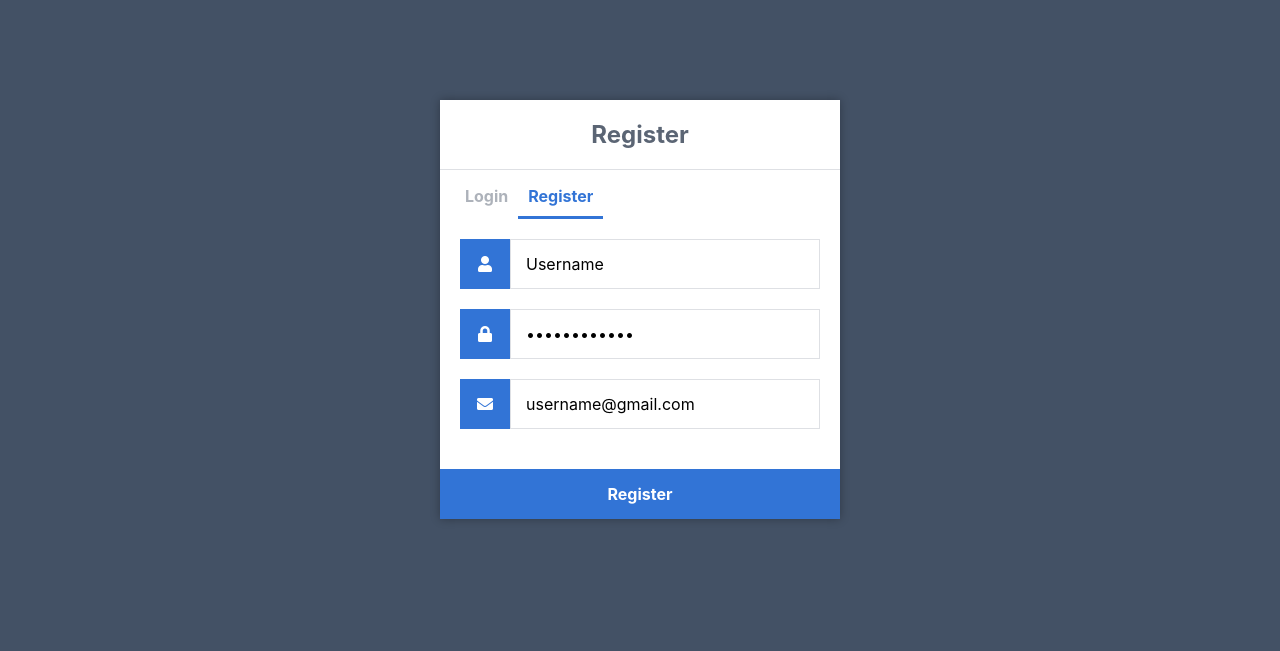
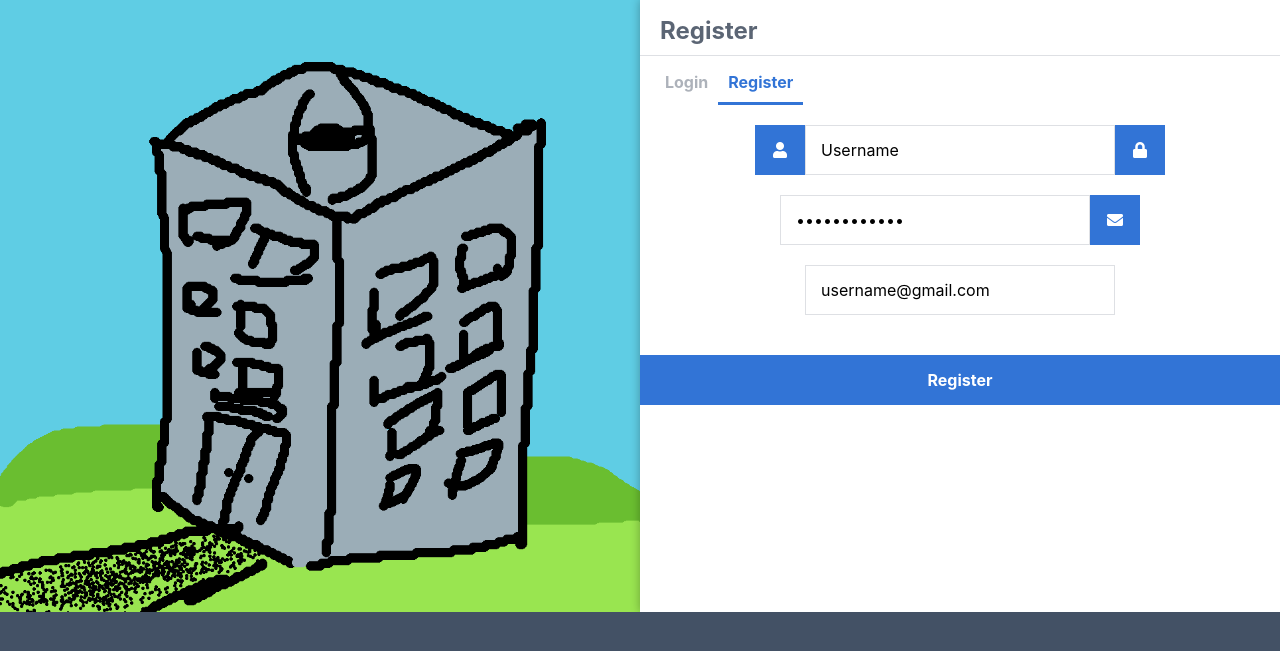
Before and after one commit to NIXON-KOH/System-Security-Project, a Flask app: page /Register in a window 1280 px wide. Shown: the top 651 px of the page. Run offline with Flask 3, Linux system fonts and the light colour scheme; some libraries are stand-ins or nearby versions.

Commit message:
branch 0.1
Changed layout of register a bit, planning to add in facial recognition soon.

```diff
--- a/static/style.css
+++ b/static/style.css
@@ -4,22 +4,35 @@
   	font-size: 16px;
   	-webkit-font-smoothing: antialiased;
   	-moz-osx-font-smoothing: grayscale;
+	overflow: hidden;
 }
 body {
   	background-color: #435165;
   	margin: 0;
 }
+.login-container {
+    display: flex;
+    width: 100%;
+	flex-direction: row;
+	height: 100%;
+}
+.login-background {
+	flex: 1;
+}
+.background-image {
+	width: 100%;
+	height: 100%;
+}
 .login, .register {
-  	width: 400px;
+	flex: 1;
   	background-color: #ffffff;
   	box-shadow: 0 0 9px 0 rgba(0, 0, 0, 0.3);
-  	margin: 100px auto;
 }
 .login h1, .register h1 {
-  	text-align: center;
+  	text-align: left;
   	color: #5b6574;
   	font-size: 24px;
-  	padding: 20px 0 20px 0;
+  	padding: 0 0 10px 20px;
   	border-bottom: 1px solid #dee0e4;
 }
 .login .links, .register .links {
--- a/templates/register.html
+++ b/templates/register.html
@@ -9,6 +9,10 @@
 		<link rel="stylesheet" href="https://use.fontawesome.com/releases/v5.7.1/css/all.css">
 	</head>
 	<body>
+		<div class="login-container">
+			<div class="login-background">
+				<img src="{{ url_for('static', filename='../static/media/placeholder background image.png') }}" alt="background image" class="background-image">
+			</div>
 			<div class="register">
 				<h1>Register</h1>
 				<div class="links">
@@ -34,5 +38,6 @@
 					<input type="submit" value="Register">
 				</form>
 			</div>
+		</div>
 	</body>
 </html>
```
Also changed, not shown: static/index.js (+18 -0 lines), static/media/placeholder background image.png (added). Lines whose indentation alone changed are shown as unchanged.
